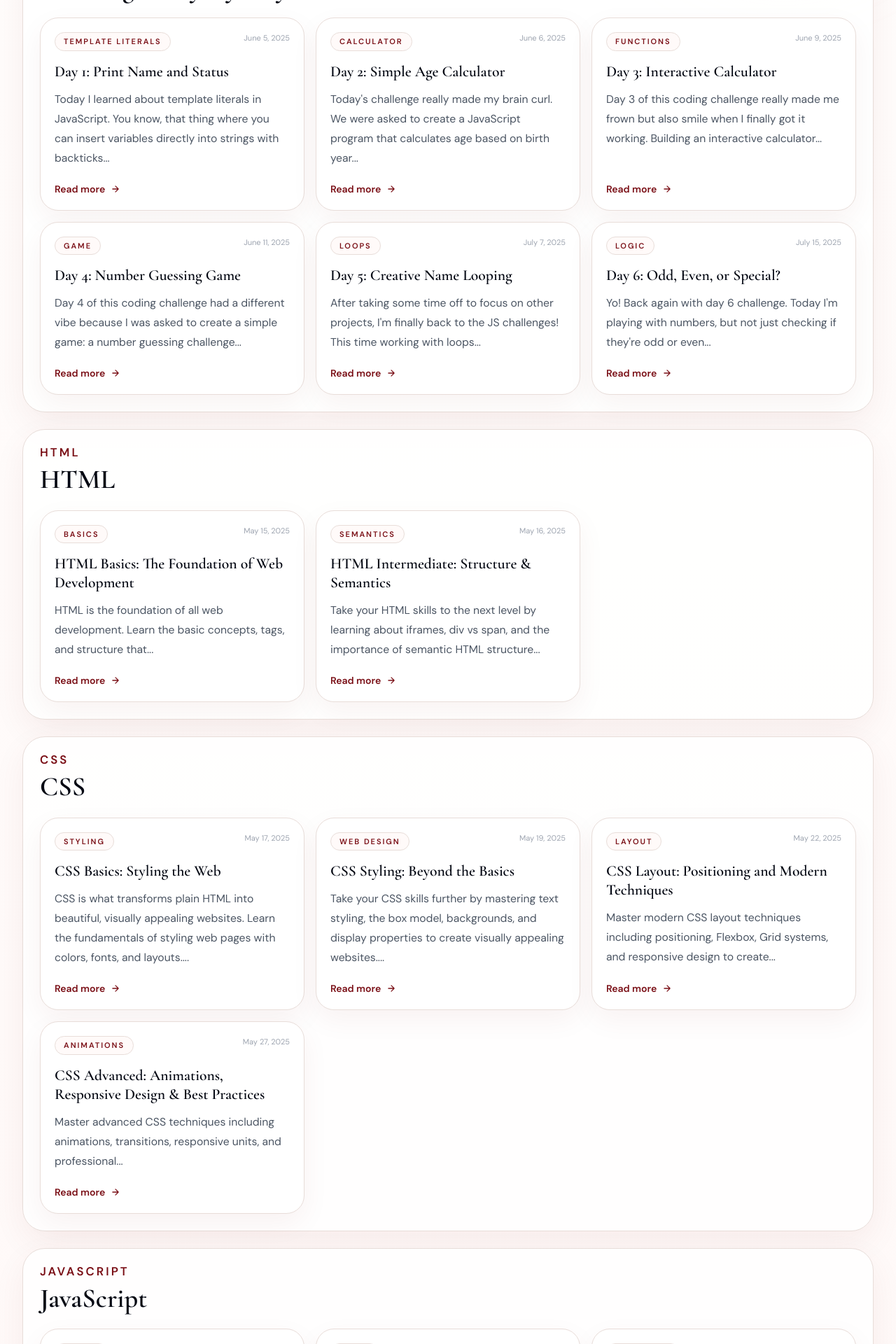
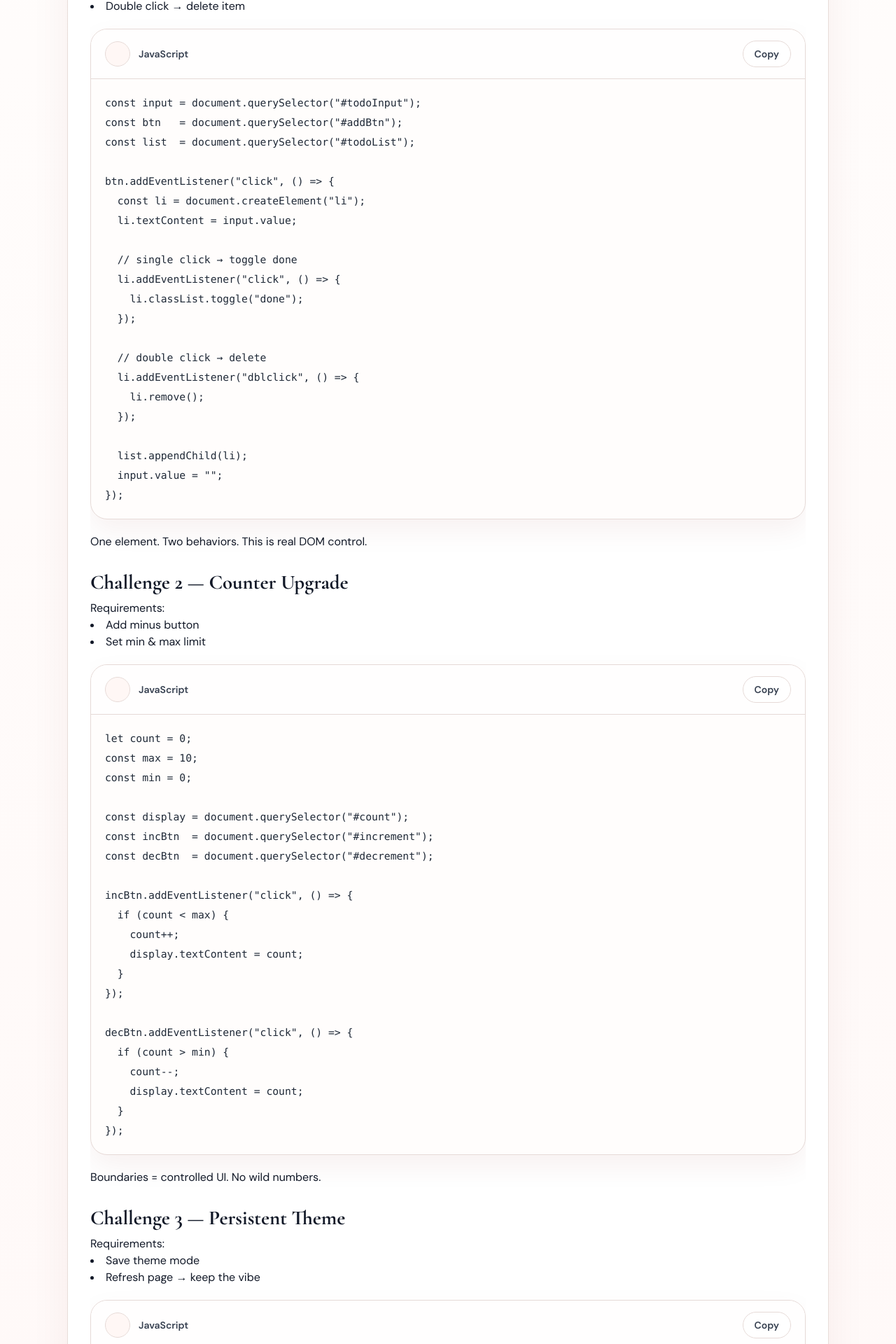
Before and after one commit to syfaarizal/syifa-portfolio-clean, a React (Vite) app: page /blog/js-modul/js5-solutions in a window 1280 px wide. Shown: the part 560-2480 px from the top of the page at 70% size. Built offline with nearby package versions, Linux system fonts and the light colour scheme.

Commit message:
feat(js): add Js5SolutionPage component for JavaScript Module 5 solutions

```diff
--- a/src/App.tsx
+++ b/src/App.tsx
@@ -29,6 +29,7 @@ import Js3SolutionPage from './pages/blog/js-modul/js3SolutionPage'
 import Js4Page from './pages/blog/js-modul/js4Page'
 import Js4SolutionPage from './pages/blog/js-modul/js4SolutionPage'
 import Js5Page from './pages/blog/js-modul/js5Page'
+import Js5SolutionPage from './pages/blog/js-modul/js5SolutionPage'
 import { scrollToHash, scrollToTopInstant } from './lib/navigation'
 
 type BlogRoute = {
@@ -66,6 +67,7 @@ const jsModuleRoutes: BlogRoute[] = [
   { path: '/blog/js-modul/js4', Component: Js4Page },
   { path: '/blog/js-modul/js4-solutions', Component: Js4SolutionPage },
   { path: '/blog/js-modul/js5', Component: Js5Page },
+  { path: '/blog/js-modul/js5-solutions', Component: Js5SolutionPage },
 ]
 
 const blogRoutes: BlogRoute[] = [...dayChallengeRoutes, ...htmlModuleRoutes, ...cssModuleRoutes, ...jsModuleRoutes]
--- a/src/pages/blog/js-modul/js5SolutionPage.tsx
+++ b/src/pages/blog/js-modul/js5SolutionPage.tsx
@@ -0,0 +1,182 @@
+import ArticlesLayout, { CodeBlock } from '../ArticlesLayout'
+
+export default function Js5SolutionPage() {
+  return (
+    <ArticlesLayout
+      badge="JS Module 5 — Solutions"
+      title="DOM Manipulation — Solutions"
+      date="Jan 2026"
+      tags="JavaScript, DOM, Solutions"
+      readingTime="8 min read"
+      githubUrl="#"
+      intro="Tried the challenges already? Good. Now let's break them down like real front-end devs."
+      prev={{
+        path: '/blog/js-modul/js5',
+        title: 'DOM Manipulation: When Code Starts Moving the Page',
+      }}
+      next={{
+        path: '/blog/js-modul/js6',
+        title: 'Asynchronous JavaScript: Keep Your UI Alive',
+      }}
+      related={[]}
+      conclusion={
+        <>
+          <h3 className="mb-3 font-bold text-[1.5rem]">
+            Final Takeaways
+          </h3>
+
+          <ul className="list-disc list-inside">
+            <li>DOM events can stack on one element</li>
+            <li>State matters more than visuals</li>
+            <li>
+              <code>localStorage</code> = simple persistence
+            </li>
+            <li>Clean DOM logic = better UX</li>
+          </ul>
+        </>
+      }
+    >
+      <section>
+        <p className="mb-5">
+          DOM mastery is not magic. It's just knowing what to touch — and when.
+        </p>
+      </section>
+
+      <section>
+        <h2 className="mt-6 mb-1 font-bold text-[1.8rem]">
+          Challenge 1 — Todo Interaction
+        </h2>
+
+        <p>Requirements:</p>
+
+        <ul className="list-disc list-inside">
+          <li>Click item → strike through</li>
+          <li>Double click → delete item</li>
+        </ul>
+
+        <CodeBlock lang="JavaScript" langIcon="fab fa-js">
+{`const input = document.querySelector("#todoInput");
+const btn   = document.querySelector("#addBtn");
+const list  = document.querySelector("#todoList");
+
+btn.addEventListener("click", () => {
+  const li = document.createElement("li");
+  li.textContent = input.value;
+
+  // single click → toggle done
+  li.addEventListener("click", () => {
+    li.classList.toggle("done");
+  });
+
+  // double click → delete
+  li.addEventListener("dblclick", () => {
+    li.remove();
+  });
+
+  list.appendChild(li);
+  input.value = "";
+});`}
+        </CodeBlock>
+
+        <p>
+          One element. Two behaviors. This is real DOM control.
+        </p>
+      </section>
+
+      <section>
+        <h2 className="mt-6 mb-1 font-bold text-[1.8rem]">
+          Challenge 2 — Counter Upgrade
+        </h2>
+
+        <p>Requirements:</p>
+
+        <ul className="list-disc list-inside">
+          <li>Add minus button</li>
+          <li>Set min &amp; max limit</li>
+        </ul>
+
+        <CodeBlock lang="JavaScript" langIcon="fab fa-js">
+{`let count = 0;
+const max = 10;
+const min = 0;
+
+const display = document.querySelector("#count");
+const incBtn  = document.querySelector("#increment");
+const decBtn  = document.querySelector("#decrement");
+
+incBtn.addEventListener("click", () => {
+  if (count < max) {
+    count++;
+    display.textContent = count;
+  }
+});
+
+decBtn.addEventListener("click", () => {
+  if (count > min) {
+    count--;
+    display.textContent = count;
+  }
+});`}
+        </CodeBlock>
+
+        <p>
+          Boundaries = controlled UI. No wild numbers.
+        </p>
+      </section>
+
+      <section>
+        <h2 className="mt-6 mb-1 font-bold text-[1.8rem]">
+          Challenge 3 — Persistent Theme
+        </h2>
+
+        <p>Requirements:</p>
+
+        <ul className="list-disc list-inside">
+          <li>Save theme mode</li>
+          <li>Refresh page → keep the vibe</li>
+        </ul>
+
+        <CodeBlock lang="JavaScript" langIcon="fab fa-js">
+{`const toggle = document.querySelector("#toggleTheme");
+
+// load saved theme
+if (localStorage.getItem("theme") === "dark") {
+  document.body.classList.add("dark");
+}
+
+toggle.addEventListener("click", () => {
+  document.body.classList.toggle("dark");
+
+  if (document.body.classList.contains("dark")) {
+    localStorage.setItem("theme", "dark");
+  } else {
+    localStorage.setItem("theme", "light");
+  }
+});`}
+        </CodeBlock>
+
+        <p>
+          Small feature. Big user experience upgrade.
+        </p>
+      </section>
+
+      <section>
+        <h2 className="mt-6 mb-1 font-bold text-[1.8rem]">
+          Why These Solutions Matter
+        </h2>
+
+        <ul className="list-disc list-inside">
+          <li>You handled multiple events</li>
+          <li>You controlled state with variables</li>
+          <li>You made UI persistent</li>
+          <li>You wrote logic that users actually feel</li>
+        </ul>
+
+        <p className="mt-3">
+          This is no longer "learning JavaScript".
+          This is building interfaces.
+        </p>
+      </section>
+    </ArticlesLayout>
+  )
+}
```
